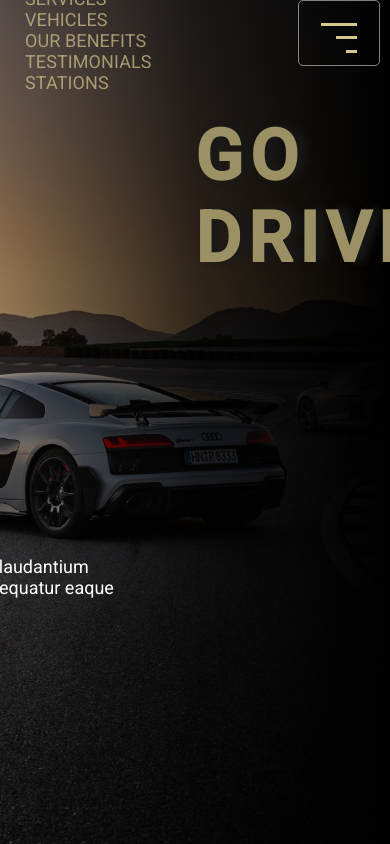
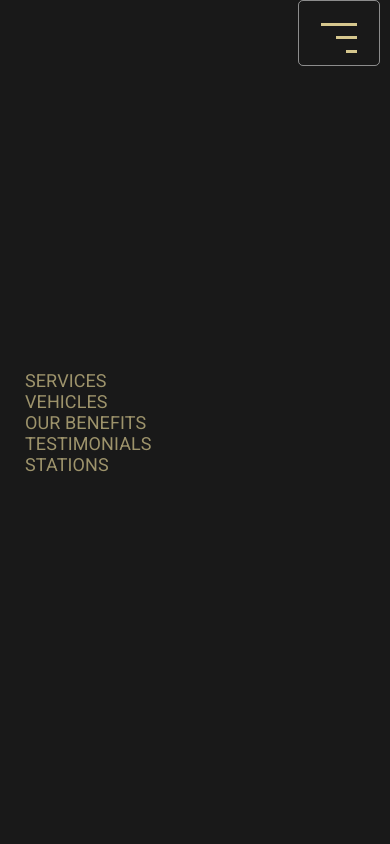
Before and after one commit to skni-kod/Projekt-Godrive, a plain HTML site: page index.html in a window 390 px wide. Both pictures are taken after a click on the button 339 px from the left and 33 px from the top of the page. Drawn offline with Linux system fonts and the light colour scheme.

Commit message:
create mobile navigation and click on button

```diff
--- a/index.html
+++ b/index.html
@@ -18,11 +18,20 @@
 	</head>
 	<body>
 		<header class="header">
+			<nav class="nav__mobile">
+				<ul>
+					<li class="nav-item"><a href="services">services</a></li>
+					<li class="nav-item"><a href="vehicles">vehicles</a></li>
+					<li class="nav-item"><a href="benefits">our benefits</a></li>
+					<li class="nav-item"><a href="testimonials">testimonials</a></li>
+					<li class="nav-item"><a href="stations">stations</a></li>
+				</ul>
+			</nav>
 			<div class="container-header">
 				<div class="logo-header">
 					<h1 class="logo-header__text">Go Drive</h1>
 				</div>
-				<nav class="main-nav">
+				<nav class="main-nav__desktop">
 					<ul>
 						<li class="nav-item"><a href="services">services</a></li>
 						<li class="nav-item"><a href="vehicles">vehicles</a></li>
@@ -31,12 +40,12 @@
 						<li class="nav-item"><a href="stations">stations</a></li>
 					</ul>
 				</nav>
-				<button class="burger-btn">
-					<div class="burger-btn__box">
-						<div class="burger-btn__bars"></div>
-					</div>
-				</button>
 			</div>
+			<button class="burger-btn">
+				<div class="burger-btn__box">
+					<div class="burger-btn__bars"></div>
+				</div>
+			</button>
 		</header>
 		<main class="container-main">
 			<div class="main-img"></div>
--- a/js/main.js
+++ b/js/main.js
@@ -0,0 +1,10 @@
+const burgerBtn = document.querySelector(".burger-btn");
+const navMobile = document.querySelector(".nav__mobile");
+
+const toggleBurgerBtn = () => {
+	console.log(navMobile);
+	navMobile.classList.toggle("nav-mobile--active");
+	document.body.classList.toggle("stop-move");
+};
+
+burgerBtn.addEventListener("click", toggleBurgerBtn);
--- /dev/null
+++ b/sass/_mobile.scss
@@ -0,0 +1,23 @@
+@media (min-width: 580px) {
+	body {
+		background-color: red;
+	}
+	.header {
+		.container-header {
+			// display: none;
+			.main-nav {
+				&__mobile {
+					background-color: red;
+					// display: none;
+				}
+
+				&__desktop {
+					display: none;
+				}
+			}
+			.burger-btn {
+				display: none;
+			}
+		}
+	}
+}
--- a/sass/main.scss
+++ b/sass/main.scss
@@ -1,4 +1,5 @@
-@use "./colors" as *;
+@import "./mobile";
+@import "./colors";
 
 *,
 *::before,
@@ -20,9 +21,50 @@ body {
 	background-color: $darkgold;
 }
 
+.stop-move {
+	overflow: hidden !important;
+}
+
+.nav-mobile--active {
+	transform: translateX(0) !important;
+}
+
 .header {
 	display: flex;
-	vertical-align: middle;
+	overflow-x: hidden;
+
+	.nav__mobile {
+		position: absolute;
+		top: 0;
+		left: 0;
+		height: 100%;
+		width: 100%;
+		display: flex;
+		background-color: $darker;
+		flex-direction: row;
+		justify-content: center;
+		align-items: center;
+		transform: translateX(100%);
+		transition: 0.3s;
+		z-index: 5;
+		ul {
+			margin-right: 16rem;
+			li {
+				display: inline-block;
+				padding: 0 2.5rem;
+
+				a {
+					color: rgba($gold, $alpha: 0.7);
+					text-transform: uppercase;
+					text-decoration: none;
+					font-size: 1.8em;
+					// padding: 0 1rem;
+					letter-spacing: 0.1px;
+				}
+			}
+		}
+	}
+
 	.container-header {
 		position: fixed;
 		width: 100%;
@@ -38,20 +80,19 @@ body {
 			h1 {
 				top: 15rem;
 				left: 15rem;
-				padding: 1.5rem ;
+				padding: 1.5rem;
 				text-transform: uppercase;
 				color: $darkgold;
 				font-size: 7em;
 				letter-spacing: 7px;
-				font-family: 'Roboto', serif;
+				font-family: "Roboto", serif;
 				text-shadow: 9px -1px 9px $darker;
-
-
 			}
 		}
 
 		.main-nav {
-			display: flex;
+			&__desktop {
+				display: none;
 				flex-direction: row;
 				justify-content: flex-end;
 				align-items: center;
@@ -73,9 +114,10 @@ body {
 					}
 				}
 			}
-
+		}
+	}
 	.burger-btn {
-			position: fixed;
+		position: absolute;
 		display: flex;
 		justify-content: flex-end;
 		top: 0;
@@ -85,7 +127,7 @@ body {
 		background: none;
 		border: 1px solid transparent;
 		cursor: pointer;
-			z-index: 1000;
+		z-index: 6;
 
 		&:focus {
 			outline: none;
@@ -132,7 +174,6 @@ body {
 		}
 	}
 }
-}
 
 //MAIN
 
@@ -161,6 +202,7 @@ body {
 		background-size: cover;
 		background-position: center;
 		background-repeat: no-repeat;
+		// filter: sepia();
 		z-index: -1;
 	}
 
```
Also changed, not shown: css/main.css, sass/_laptops.scss (added), sass/_large.scss (added), sass/_mega.scss (added), sass/_tablets.scss (added), sass/_tabletsLands.scss (added), 1 other file. Lines whose indentation alone changed are shown as unchanged.
